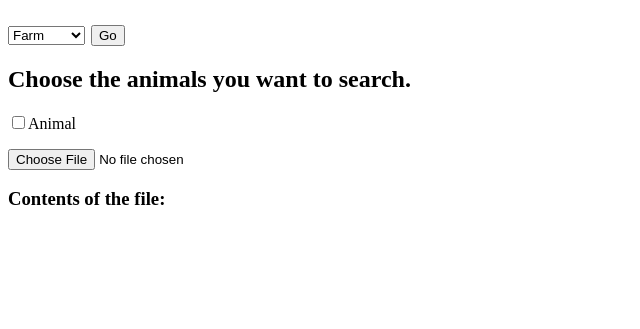
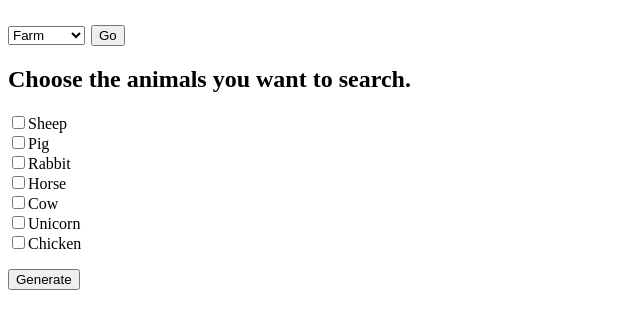
Before and after one commit to Lumind312/Disco-Zoo-Solver, a plain HTML site: page index.html in a window 1280 px wide. Both pictures are taken after a click on the button "Go". Shown: the part 61-390 px from the top of the page, without its empty margins (0-640 px from the left). Drawn offline with Linux system fonts and the light colour scheme.

Commit message:
Progressed functionality of checkboxes. Added some goals to readme.

```diff
--- a/index.html
+++ b/index.html
@@ -4,6 +4,7 @@
 	<head>
 		<title> Disco Zoo </title>
 		<script defer src="main.js"></script>
+		<!-- Access-Control-Allow-Origin: * -->
 	</head>
 
 
@@ -35,13 +36,16 @@
 			Choose the animals you want to search.<br>
 		</h2>
 		<p id="animals">
-			<input type="checkbox" id="animal1">Animal
+			<!--
+			<input type="checkbox" value="Sheep">
+				<label>Sheep<br></label>
+			-->
+			<!-- ... -->
 		</p>
-
-		<input type="file" id="file-input" />
-		<h3>Contents of the file:</h3>
-		<pre id="file-content"></pre>
-
+		<p>
+			<button id="generate" hidden>Generate</button>
+			<p id="max3warning" hidden>Warning: Only 3 animals ever appear at a time.</p>		<!-- See notice in JS event -->
+		</p>
 		<!-- For now, display each one. Later, show a grid with all 3 combined. -->
 
 	</body>
--- a/main.js
+++ b/main.js
@@ -1,55 +1,95 @@
+window.onload;
+
 /*----- constants -----*/
-// I was required to hardcode this :(
-// const farm_animals = [
-// 	[Sheep,	  [0,0], [1,0] 2,0 3,0],
-// 	[Pig,	  [0,0] [1,0] 0,1 1,1],
-// 	[Rabbit,  [0,0] [0,1] 0,2 0,3],
-// 	[Horse,	  [0,0] [0,1] 0,2],
-// 	[Cow,	  [0,0] [1,0] 2,0],
-// 	[Unicorn, [0,0] [1,1] 2,1],
-// 	[Chicken, [2,0] [1,1] 0,2]
-
-// ];
 
 /*----- app's state (variables) -----*/
 let habitat;
 
 /*----- cached element references -----*/
+let checks;
 
 /*----- event listeners -----*/
 document.getElementById("go_button").addEventListener("click", readHabitat);
-document.getElementById('file-input').addEventListener('change', readFile, false);
+document.getElementById("generate").addEventListener("click", generateMatrix);
+// NOTICE: I scrapped the idea of preventing more than 3 checkboxes being checked.
+// when checkboxes get to more than 3, put a warning message that says that only 3 max appear in game
+document.getElementById("animals").onclick = function(event) {
+	console.log("Was checked", event.target);
+
+	let checklist = []
+	checks = Array.from(document.querySelectorAll('#animals input'));
+	checks.forEach(function(value, index) {
+		if (value.checked) {
+			checklist.push(value);
+		}
+	})
+	console.log("Checklist", checklist);
+
+	// event.stopPropagation();
+	document.getElementById("max3warning").hidden = (checklist.length <= 3);
+};
 
 /*----- functions -----*/
-function readFile(event) {
-	// let f = new String();
-	// f = `data/` + filename + `.txt`;
 
-	let file = event.target.files[0];
-	if (!file) {
-		return;
+// https://developer.mozilla.org/en-US/docs/Learn/JavaScript/Objects/JSON
+async function populate(habitat) {
+	let f = `https://lumind312.github.io/Disco-Zoo-Solver/data/json/` + habitat + `.json`;
+	console.log(f);
+
+	const requestURL = f;
+	const request = new Request(requestURL);
+	const response = await fetch(request);
+	const animals = await response.json();
+	console.log("The animals from json:", animals);
+
+	let ani = document.getElementById("animals");
+	// make the animal checkbox html
+	// https://stackoverflow.com/questions/28678027/create-and-populate-with-dom-a-checkbox-list-with-array-values-in-javascript
+	for (let i = 0; i < animals.length; i++) {
+		let checkBox = document.createElement('input');
+		let label = document.createElement('label');
+
+		checkBox.type = "checkbox";
+		checkBox.value = animals[i][0];
+		checkBox.name = "checkbox";
+
+		ani.appendChild(checkBox);
+		ani.appendChild(label);
+		label.appendChild(document.createTextNode(animals[i][0]));
+		label.appendChild(document.createElement("br"));
 	}
 
-	let reader = new FileReader();
-	reader.onload = function(event) {
-		// let text = reader.result;
-		// let node = document.getElementById("output");
-		// node.innerText = text;
-		let contents = event.target.result;
-		document.getElementById('file-content').textContent = contents;
-
-		console.log(reader.result);
-	};
-	// reader.readAsText(f);
+	// let generate = document.createElement("button")
+	// generate.textContent = "Generate";
+	// ani.appendChild(generate);
+	document.getElementById("generate").hidden = false;
+	generateMatrix();
 }
 
 function readHabitat() {
+	// document.getElementById("animals").innerHTML = "";
+	let ani = document.getElementById("animals").querySelectorAll(["input", "label"]);
+	ani.forEach(function(checkbox, index) {
+		delete checkbox.remove();
+	});
+	document.getElementById("generate").hidden = true;
 	habitat = document.getElementById("habitat").value;
 	console.log(habitat);
 
 	// const f = `data/` + filename + `.txt`;
-	// readFile(habitat);
+	populate(habitat);
+}
 
+function generateMatrix() {
+	// document.getElementById("animals");
 
-	// document.getElementById("animals").textContent =
+	let checklist = [];
+	checks = Array.from(document.querySelectorAll('#animals input'));
+	checks.forEach(function(value, index) {
+		if (value.checked) {
+			checklist.push(value);
+		}
+	})
+
+	console.log(checklist);
 }
```
Also changed, not shown: 1 other file.
